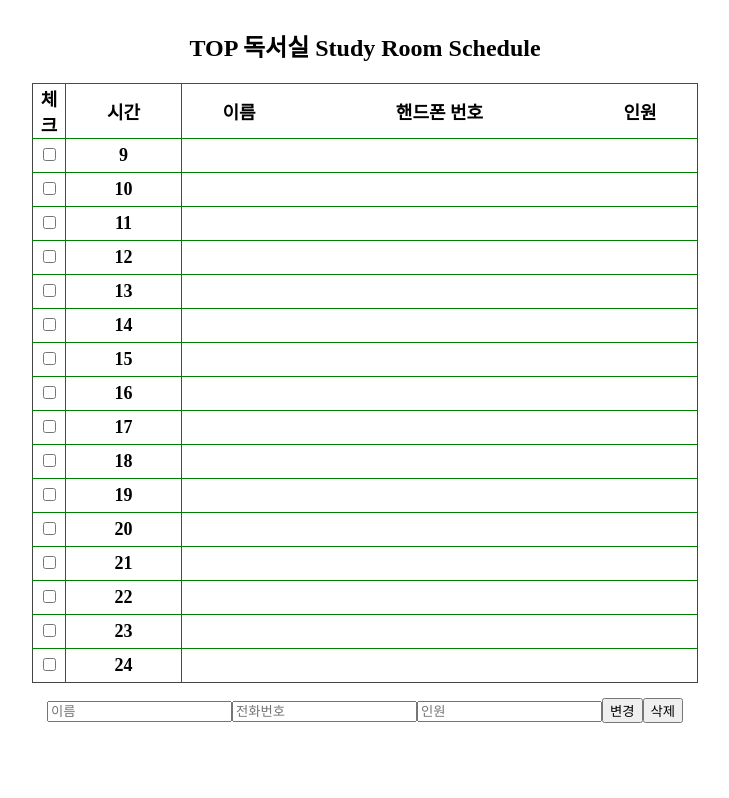
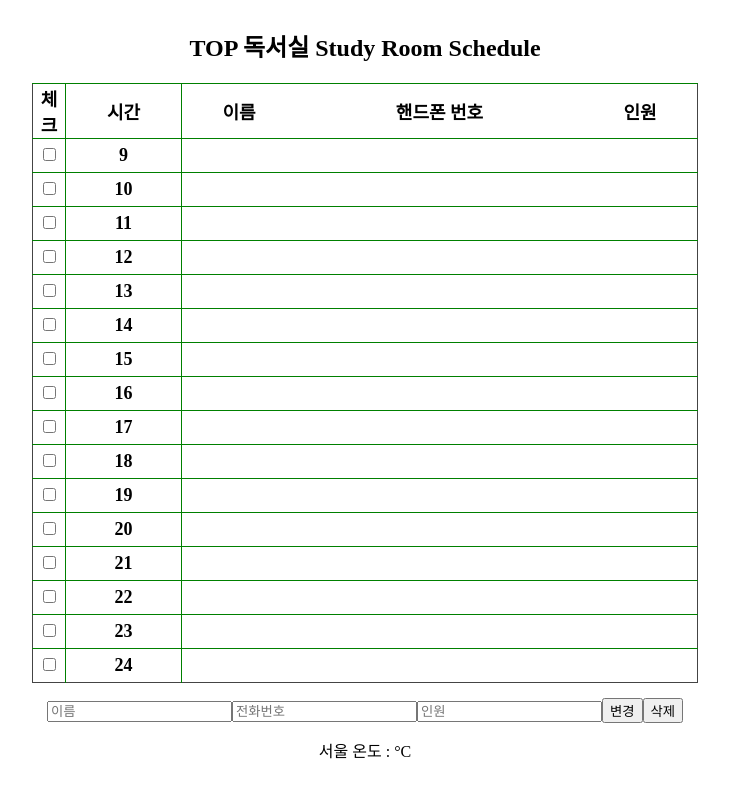
Before and after one commit to WONJUNGHEE/study_room, a React (Create React App) app: page / in a window 1280 px wide. Shown: the whole page, without its empty margins (275-1004 px from the left). Built offline with nearby package versions, Linux system fonts and the light colour scheme; no server answers.

Commit message:
Weather API add

```diff
--- a/package.json
+++ b/package.json
@@ -6,6 +6,7 @@
     "@testing-library/jest-dom": "^5.11.4",
     "@testing-library/react": "^11.1.0",
     "@testing-library/user-event": "^12.1.10",
+    "axios": "^0.21.1",
     "convert-csv-to-json": "^1.3.0",
     "gh-pages": "^3.1.0",
     "react": "^17.0.2",
--- a/src/App.js
+++ b/src/App.js
@@ -1,13 +1,15 @@
 import React from 'react'
 import './App.css';
-import Schedule from './Schedule'
+import Schedule from './components/Schedule'
+import Weather from './components/Weather'
 
 
 function App() {
   return (
     <div className="App">
       <h2>TOP 독서실 Study Room Schedule </h2>
-      <Schedule/>
+      <Schedule />
+      <Weather/>
     </div>
   );
 }
--- a/src/Weather.js
+++ /dev/null
@@ -1,2 +0,0 @@
-import React from 'react'
-import axios from 'axios';
--- /dev/null
+++ b/src/components/Weather.js
@@ -0,0 +1,18 @@
+import { React,useState} from 'react';
+import axios from 'axios';
+
+//32f4e1ebe302c6c3721c8c07d8065150 api 키
+
+function Weather() {
+  const [Data, setData] = useState();
+  axios.get('https://api.openweathermap.org/data/2.5/weather?q=Seoul&appid=32f4e1ebe302c6c3721c8c07d8065150').then(response=>setData(Math.ceil((response.data.main.temp-273.15)*10)/10));
+
+
+    return (
+      <div>
+        <div>서울 온도 : {Data}°C</div>
+            </div>
+        )
+}
+
+export default Weather;
--- a/src/index.js
+++ b/src/index.js
@@ -1,7 +1,7 @@
 import React from 'react';
 import ReactDOM from 'react-dom';
 import App from './App';
-import "./Schedule.css";
+import "./components/Schedule.css";
 
 ReactDOM.render(
   <React.StrictMode>
```
Also changed, not shown: src/components/Schedule.css (renamed from src/Schedule.css), src/components/Schedule.js (renamed from src/Schedule.js), 2 other files (tests, documents, lock files or other folders).
